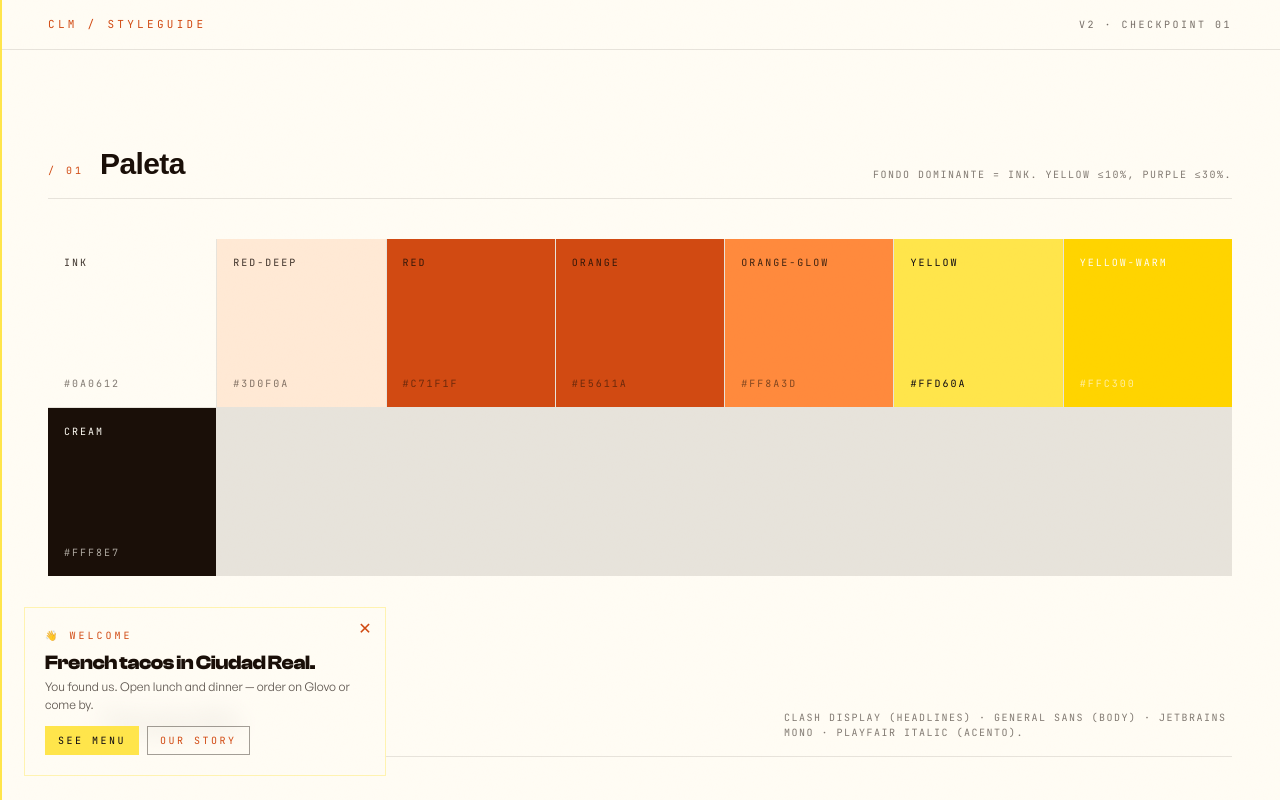
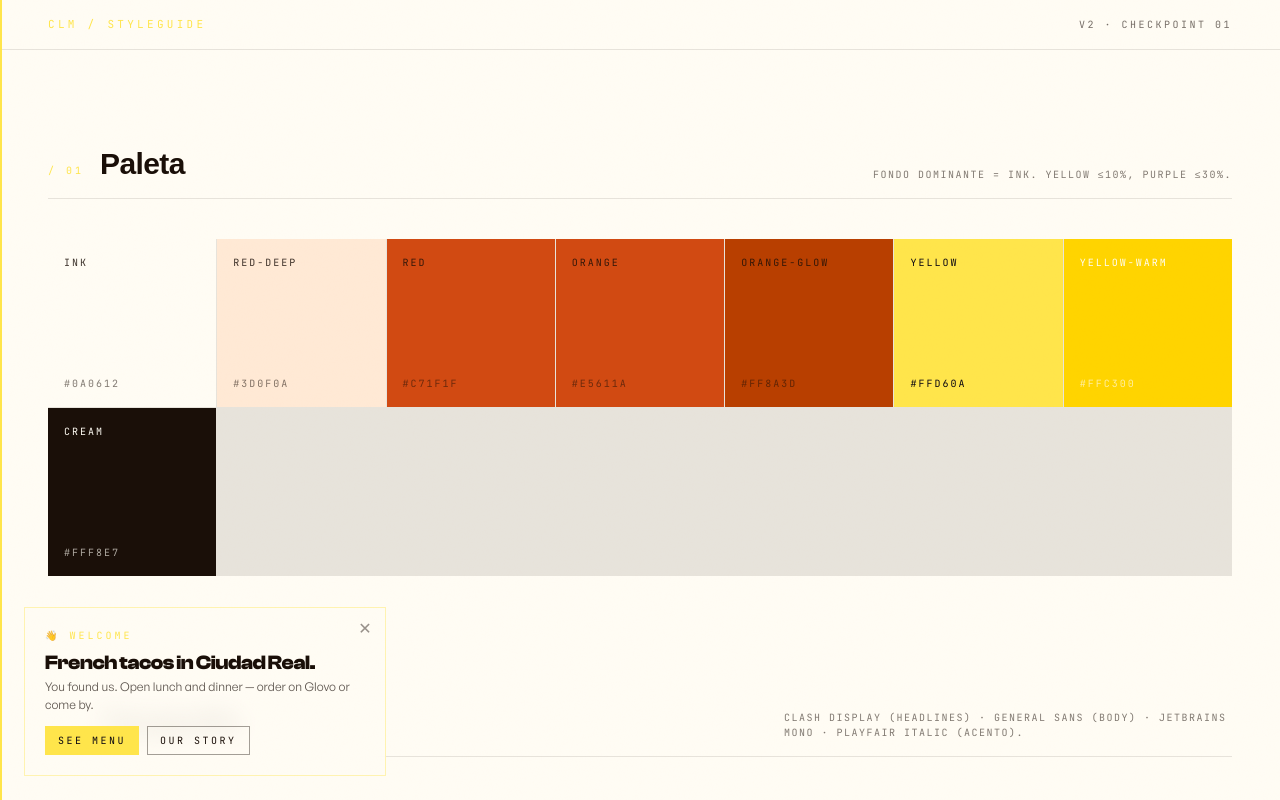
Before and after one commit to Andreh33/frenchtacos, a Next.js app: page /styleguide in a window 1280 px wide. Shown: the top 800 px of the page. Built offline with nearby package versions, Linux system fonts and the light colour scheme; a web font is replaced by a local one.

Commit message:
feat(light): replace yellow entirely with orange in light theme (CTAs, prices, marquees, accents); cleaner CSS

```diff
--- a/app/globals.css
+++ b/app/globals.css
@@ -24,21 +24,21 @@
   --purple-glow: var(--orange-glow);
 }
 
-/* LIGHT THEME — orange + yellow + warm whites (no red) */
+/* LIGHT THEME — orange dominates (no yellow), warm whites + dark text */
 html.theme-light {
   --ink: #FFFCF5;            /* warm off-white background */
   --cream: #1A0F08;          /* dark warm brown for text */
   --red-deep: #FFE9D6;       /* light peach wash */
-  --red: #D14A12;            /* orange-red (was punchy red, softened) */
+  --red: #D14A12;            /* orange-red */
   --orange: #D14A12;         /* deeper orange for contrast on white */
-  --orange-glow: #FF8A3D;    /* bright orange — works on white too */
-  --yellow: #FFD60A;         /* unchanged — used as accent backgrounds */
-  --yellow-warm: #E5B500;    /* darker yellow for readable text */
+  --orange-glow: #B83F00;    /* deep burnt orange for italic emphasis */
+  --yellow: #D14A12;         /* yellow REPLACED by orange in light */
+  --yellow-warm: #B83F00;    /* hover/warm version → deeper orange */
 
   --ink-rgb: 255, 252, 245;
   --cream-rgb: 26, 15, 8;
   --orange-rgb: 209, 74, 18;
-  --orange-glow-rgb: 255, 138, 61;
+  --orange-glow-rgb: 184, 63, 0;
   --red-rgb: 209, 74, 18;
 }
 
@@ -256,44 +256,16 @@ html.theme-light [data-wash="dark-radial"] {
   display: none;
 }
 
-/* Scroll-fade text (Statement + CategorySeparator) — theme-aware colors */
+/* Scroll-fade text (Statement + CategorySeparator) — theme-aware via vars */
 .scrub-cream { color: var(--cream); }
-.scrub-yellow { color: var(--yellow); }
+.scrub-yellow { color: var(--yellow); }    /* yellow in dark, orange in light (var swap) */
 .scrub-italic { color: var(--orange-glow); }
 
-/* In light theme, yellow / orange-glow text on white is unreadable.
-   Swap to readable dark/orange tones. */
-html.theme-light .scrub-yellow {
-  color: var(--orange);
-}
-html.theme-light .scrub-italic {
-  color: #B83F00; /* deep burnt orange — reads on cream-white */
-}
-
-/* PRICES — yellow with dark outline in light theme so digits stay readable */
-[data-price] {
-  /* default: no outline in dark theme */
-}
-html.theme-light [data-price] {
-  -webkit-text-stroke: 1.4px var(--cream);
-  paint-order: stroke fill;
-  /* slightly deeper yellow fill to push more contrast against stroke */
-  color: var(--yellow-warm);
-}
-
-/* Light theme — yellow text on white is unreadable → swap to deep orange.
-   Excludes: prices (have stroke), scrub-yellow (own override), and yellow-bg containers. */
-html.theme-light [class*="text-[var(--yellow)]"]:not([data-price]):not(.scrub-yellow):not([class*="bg-[var(--yellow)]"]) {
-  color: var(--orange) !important;
-}
-/* Yellow-background containers (CTAs, stickers) MUST keep dark text in both themes */
-html.theme-light [class*="bg-[var(--yellow)]"],
-html.theme-light [class*="bg-[var(--yellow)]"] * {
+/* Yellow/orange-background containers MUST keep dark text in BOTH themes
+   (in light theme --ink is white, which would be invisible on the bright bg) */
+[class*="bg-[var(--yellow)]"],
+[class*="bg-[var(--yellow)]"] * {
   color: #0A0612 !important;
-}
-/* Marquee borders should be visible in light theme — yellow on cream needs a touch more contrast */
-html.theme-light .marquee-track {
-  color: var(--orange);
 }
 
 .story-reveal {
```
